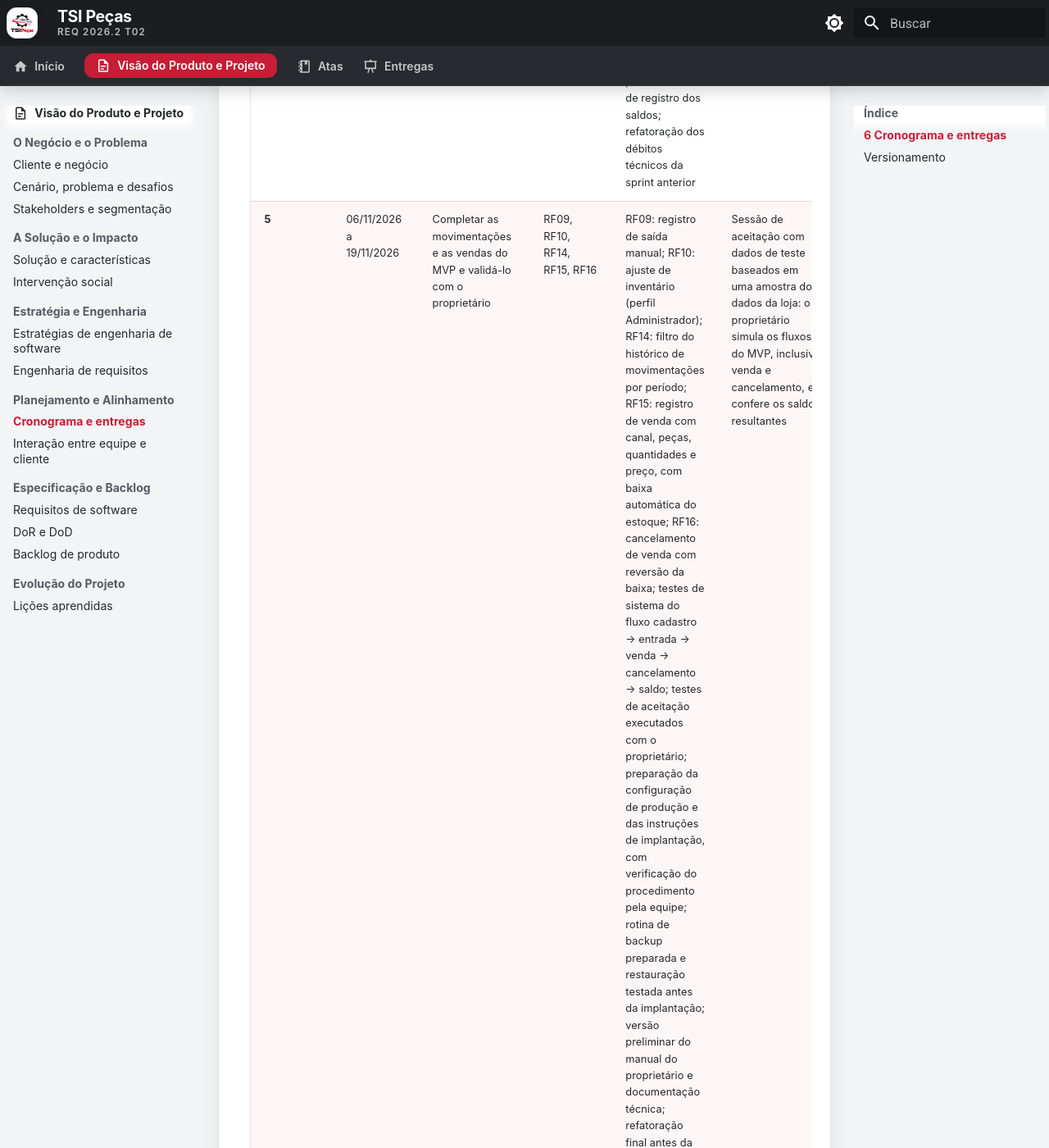
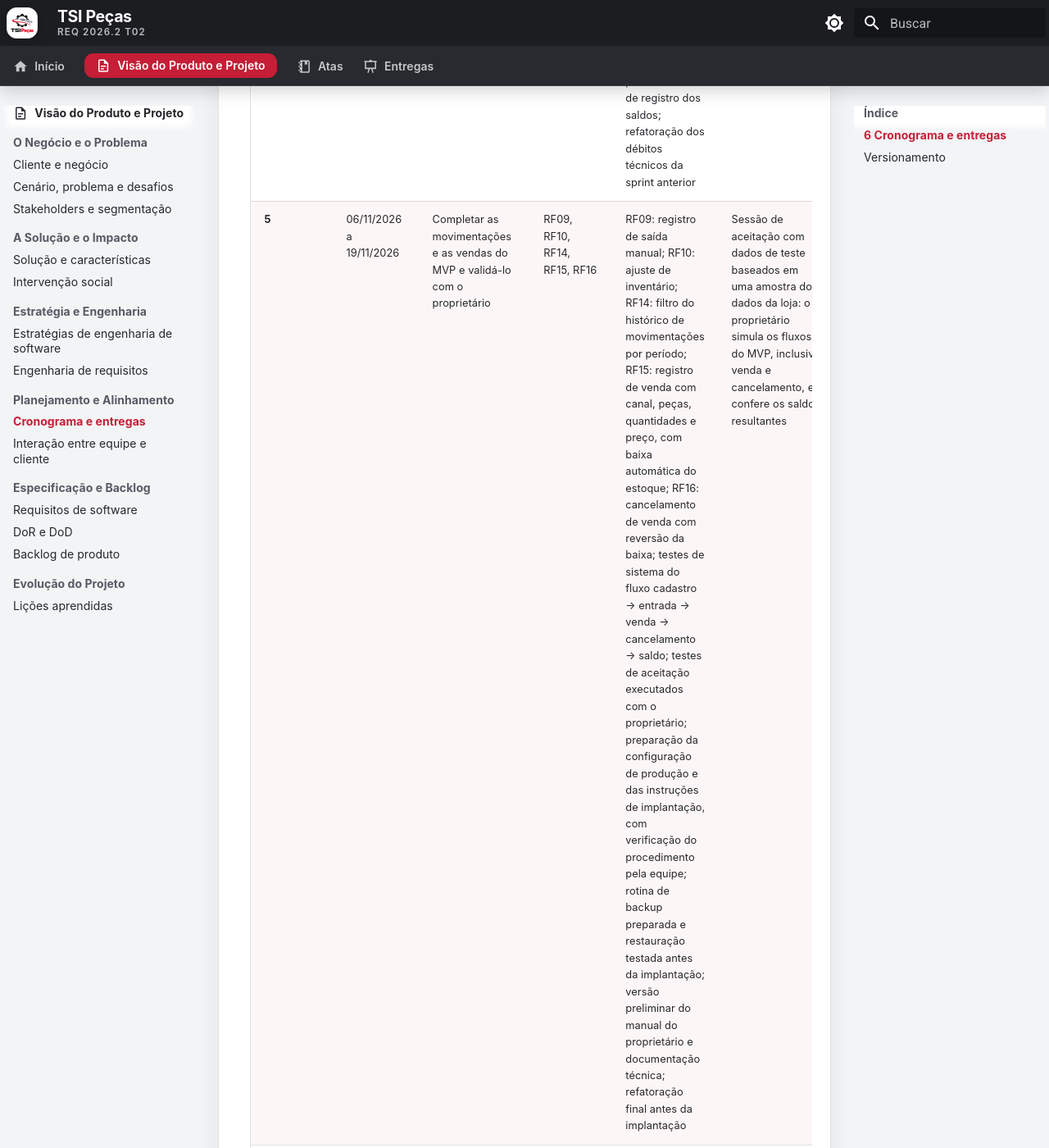
Before and after one commit to mdsreq-fga-unb/REQ-202562-T02-TSI-AutoPecas, an MkDocs documentation site: the page built from docs/visao-produto/cronograma-e-entregas.md, in a window 1280 px wide and 1400 px high, scrolled down 2644 px. Shown: the whole window at 82% size. Built offline with MkDocs 1.6.1 and Material for MkDocs 9.7.7, drawn with Linux system fonts in a browser that asks for light colours; comment, search, counter and statistics services are not loaded.

Commit message:
docs: remove descriçao rf10

```diff
--- a/docs/visao-produto/cronograma-e-entregas.md
+++ b/docs/visao-produto/cronograma-e-entregas.md
@@ -13,7 +13,7 @@ O desenvolvimento do produto começa na Sprint 3 e é planejado por **requisitos
 | **2** | 25/09/2026<br>a 08/10/2026 | Consolidar os requisitos e o backlog priorizado e definir os padrões técnicos do projeto, sem desenvolvimento de funcionalidades | — | [Requisitos funcionais e não funcionais](requisitos-de-software.md); [backlog priorizado com MVP definido (13 RFs)](backlog-de-produto.md); padrão de codificação definido e adotado pela equipe; pipeline de CI configurado e validado | Validação do escopo e dos critérios de aceite do MVP com o proprietário | [Requisitos de software](requisitos-de-software.md); [Backlog de produto](backlog-de-produto.md) | Parcial | |
 | **3** | 09/10/2026<br>a 22/10/2026 | Definir o DoR e o DoD; Correção dos feedbacks do professor; Iniciar o catálogo de peças com cadastro, edição e status | RF01, RF05, RF06 | Entregas da unidade 2 corrigidas; DoR e DoD definidos e adotados pela equipe; RF01: cadastro de peça; RF05: edição de peça; RF06: alteração de status (ativo/inativo); testes unitários escritos antes da implementação; pipeline de CI validado com os testes do catálogo; relatório de cobertura de testes como critério do DoD | Sprint Review: demonstração do cadastro e da edição de peças com dados reais da loja | DoR e DoD; cadastro, edição e alteração de status de peças | Em andamento | |
 | **4** | 23/10/2026<br>a 05/11/2026 | Concluir o catálogo de peças, importar peças em lote e iniciar o controle de estoque com entradas e saldo | RF03, RF04, RF02, RF08, RF12 | RF03: associação de aplicações por veículo (marca, modelo e ano); RF04: busca por código do fabricante, nome, categoria ou veículo; RF02: importação de cadastros de peças via planilha .xlsx; RF08: registro de entrada de peças; RF12: consulta de saldo; testes unitários das regras de saldo escritos via TDD; ensaio da carga inicial com uma amostra da planilha e definição do procedimento de registro dos saldos; refatoração dos débitos técnicos da sprint anterior | Sprint Review: demonstração do catálogo completo, das entradas e do saldo; o proprietário testa a importação com uma amostra da planilha atual | Associação por veículo; busca de peças; importação por planilha; entrada de peças; consulta de saldo; procedimento de carga inicial | Planejada | |
-| **5** | 06/11/2026<br>a 19/11/2026 | Completar as movimentações e as vendas do MVP e validá-lo com o proprietário | RF09, RF10, RF14, RF15, RF16 | RF09: registro de saída manual; RF10: ajuste de inventário (perfil Administrador); RF14: filtro do histórico de movimentações por período; RF15: registro de venda com canal, peças, quantidades e preço, com baixa automática do estoque; RF16: cancelamento de venda com reversão da baixa; testes de sistema do fluxo cadastro → entrada → venda → cancelamento → saldo; testes de aceitação executados com o proprietário; preparação da configuração de produção e das instruções de implantação, com verificação do procedimento pela equipe; rotina de backup preparada e restauração testada antes da implantação; versão preliminar do manual do proprietário e documentação técnica; refatoração final antes da implantação | Sessão de aceitação com dados de teste baseados em uma amostra dos dados da loja: o proprietário simula os fluxos do MVP, inclusive venda e cancelamento, e confere os saldos resultantes | Saída manual; ajuste de inventário; histórico filtrado por período; registro e cancelamento de vendas; MVP validado com o proprietário; instruções de implantação; procedimento de backup e restauração testado; manual preliminar | Planejada | |
+| **5** | 06/11/2026<br>a 19/11/2026 | Completar as movimentações e as vendas do MVP e validá-lo com o proprietário | RF09, RF10, RF14, RF15, RF16 | RF09: registro de saída manual; RF10: ajuste de inventário; RF14: filtro do histórico de movimentações por período; RF15: registro de venda com canal, peças, quantidades e preço, com baixa automática do estoque; RF16: cancelamento de venda com reversão da baixa; testes de sistema do fluxo cadastro → entrada → venda → cancelamento → saldo; testes de aceitação executados com o proprietário; preparação da configuração de produção e das instruções de implantação, com verificação do procedimento pela equipe; rotina de backup preparada e restauração testada antes da implantação; versão preliminar do manual do proprietário e documentação técnica; refatoração final antes da implantação | Sessão de aceitação com dados de teste baseados em uma amostra dos dados da loja: o proprietário simula os fluxos do MVP, inclusive venda e cancelamento, e confere os saldos resultantes | Saída manual; ajuste de inventário; histórico filtrado por período; registro e cancelamento de vendas; MVP validado com o proprietário; instruções de implantação; procedimento de backup e restauração testado; manual preliminar | Planejada | |
 | **6** | 20/11/2026<br>a 03/12/2026 | Implantar o MVP em produção, realizar a carga inicial dos cadastros de peças e dos saldos de estoque, treinar o proprietário e estabilizar o sistema | — | Deploy do MVP em produção no início da sprint, após os testes e a validação com o proprietário; ativação e verificação da rotina de backup em produção; carga inicial dos cadastros de peças via RF02, com correção de duplicidades e campos incompletos; registro dos saldos iniciais conforme o procedimento validado nas sprints anteriores e conferência com o estoque físico junto ao proprietário antes do início da operação real; treinamento do proprietário com o manual finalizado em linguagem simples; janela de estabilização para correção de problemas encontrados em uso real; guia de manutenção finalizado; vídeo de demonstração com o sistema em produção | Conferência dos cadastros e saldos iniciais, acompanhamento dos fluxos em produção e aceite formal do produto pelo proprietário | MVP em produção; backup ativo; cadastros de peças e saldos iniciais conferidos; manual final; guia de manutenção; vídeo de demonstração; termo de aceite | Planejada | |
 
 **Princípios do cronograma**
```
